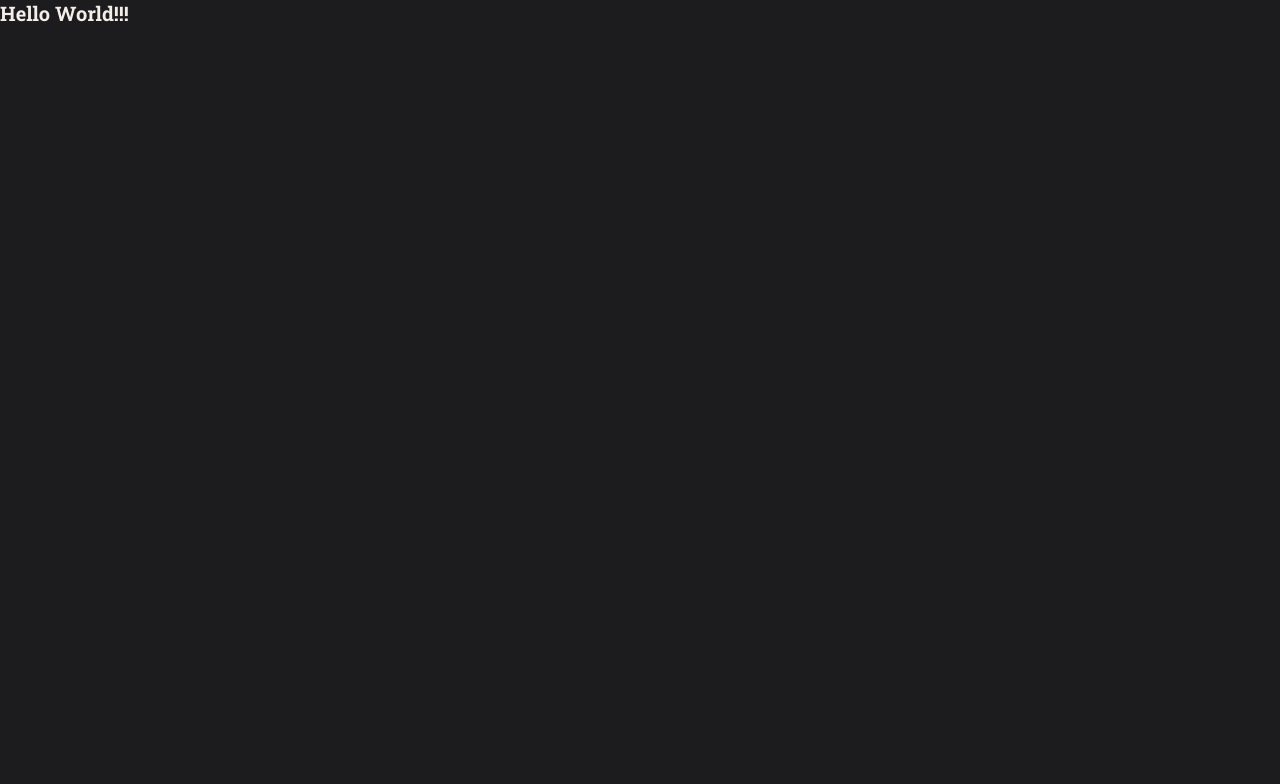
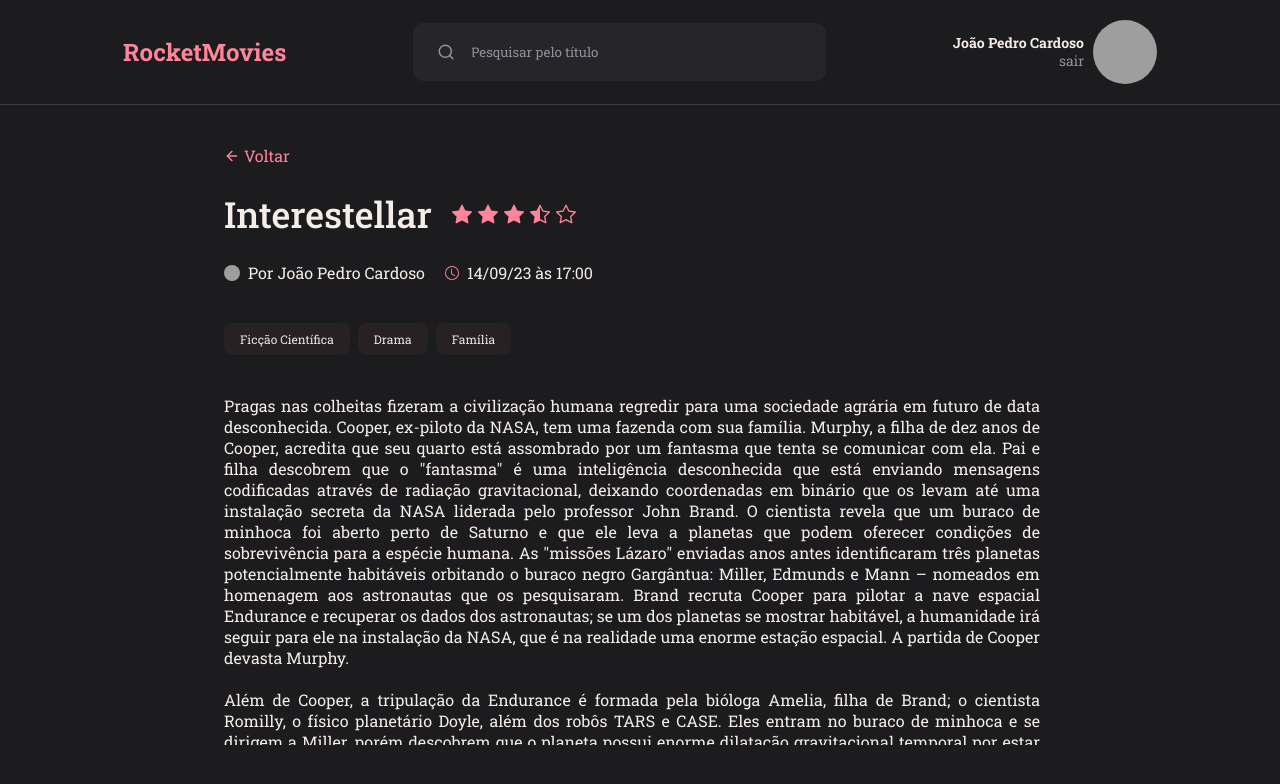
Before and after one commit to jpedr0c/rocketMovies, a React (Vite) app: page / in a window 1280 px wide. Shown: the top 784 px of the page. Built offline with nearby package versions, Linux system fonts and the light colour scheme; grey boxes are pictures that could not be loaded.

Commit message:
feat: movie preview page ready

```diff
--- a/src/main.jsx
+++ b/src/main.jsx
@@ -3,13 +3,13 @@
 import { ThemeProvider } from 'styled-components';
 import GlobalStyles from './styles/global';
 import theme from './styles/theme'
-import { Details } from './pages/Details';
+import { MoviePreview } from './pages/MoviePreview';
 
 ReactDOM.createRoot(document.getElementById('root')).render(
   <React.StrictMode>
     <ThemeProvider theme={theme}>
       <GlobalStyles />
-      <Details />
+      <MoviePreview />
     </ThemeProvider>
   </React.StrictMode>,
 )
--- a/src/pages/Details/index.jsx
+++ /dev/null
@@ -1,9 +0,0 @@
-import { Container } from './styles';
-
-export function Details() {
-  return(
-    <Container>
-      <h1>Hello World!!!</h1>
-    </Container>
-  );
-}
--- a/src/pages/Details/styles.js
+++ /dev/null
@@ -1,6 +0,0 @@
-import styled from 'styled-components';
-
-export const Container = styled.div`
-  width: 100%;
-  height: 100vh;
-`;
--- /dev/null
+++ b/src/pages/MoviePreview/index.jsx
@@ -0,0 +1,35 @@
+import { FiArrowLeft } from 'react-icons/fi';
+import { Header } from '../../components/Header';
+import { ButtonText } from '../../components/ButtonText';
+import { Tags } from '../../components/Tags';
+import { Stars } from '../../components/Stars';
+import { BsClock } from 'react-icons/bs';
+import { Container, Content, Title, Info} from './styles';
+
+export function MoviePreview() {
+  return(
+    <Container>
+      <Header />
+      <Content>
+        <ButtonText title="Voltar" icon={FiArrowLeft}/>
+        <Title>
+          <h2>Interestellar</h2>
+          <Stars grade="3.5"/>
+        </Title>
+        <Info>
+          <img src="https://github.com/jpedr0c.png" alt="Foto de usuário que criou ou editou o filme" />
+          <span>Por João Pedro Cardoso</span>
+          <BsClock/>
+          <span>14/09/23 às 17:00</span>
+        </Info>
+
+      <Tags titles={["Ficção Científica", "Drama", "Família"]}/>
+
+      <p>Pragas nas colheitas fizeram a civilização humana regredir para uma sociedade agrária em futuro de data desconhecida. Cooper, ex-piloto da NASA, tem uma fazenda com sua família. Murphy, a filha de dez anos de Cooper, acredita que seu quarto está assombrado por um fantasma que tenta se comunicar com ela. Pai e filha descobrem que o "fantasma" é uma inteligência desconhecida que está enviando mensagens codificadas através de radiação gravitacional, deixando coordenadas em binário que os levam até uma instalação secreta da NASA liderada pelo professor John Brand. O cientista revela que um buraco de minhoca foi aberto perto de Saturno e que ele leva a planetas que podem oferecer condições de sobrevivência para a espécie humana. As "missões Lázaro" enviadas anos antes identificaram três planetas potencialmente habitáveis orbitando o buraco negro Gargântua: Miller, Edmunds e Mann – nomeados em homenagem aos astronautas que os pesquisaram. Brand recruta Cooper para pilotar a nave espacial Endurance e recuperar os dados dos astronautas; se um dos planetas se mostrar habitável, a humanidade irá seguir para ele na instalação da NASA, que é na realidade uma enorme estação espacial. A partida de Cooper devasta Murphy.
+<br/><br/>
+Além de Cooper, a tripulação da Endurance é formada pela bióloga Amelia, filha de Brand; o cientista Romilly, o físico planetário Doyle, além dos robôs TARS e CASE. Eles entram no buraco de minhoca e se dirigem a Miller, porém descobrem que o planeta possui enorme dilatação gravitacional temporal por estar tão perto de Gargântua: cada hora na superfície equivale a sete anos na Terra. Eles entram em Miller e descobrem que é inóspito já que é coberto por um oceano raso e agitado por ondas enormes. Uma onda atinge a tripulação enquanto Amelia tenta recuperar os dados de Miller, matando Doyle e atrasando a partida. Ao voltarem para a Endurance, Cooper e Amelia descobrem que 23 anos se passaram.
+      </p>
+      </Content>
+    </Container>
+  );
+}
--- /dev/null
+++ b/src/pages/MoviePreview/styles.js
@@ -0,0 +1,79 @@
+import styled from 'styled-components';
+
+export const Container = styled.div`
+  width: 100%;
+  height: 100vh;
+`;
+
+export const Content = styled.div`
+  width: 65%;
+  max-height: 75vh;
+  margin: 4rem auto 0;
+  display: flex;
+  flex-direction: column;
+  align-items: flex-start;
+  overflow-y: auto;
+
+  > p {
+    text-align: justify;
+    font-size: 1.6rem;
+    font-weight: 400;
+    margin-right: 1.6rem;
+  }
+
+  &::-webkit-scrollbar {
+    background-color: none;
+    width: .6rem;
+  }
+
+  &::-webkit-scrollbar-thumb {
+    border-radius: .8rem;
+    background-color: ${({ theme }) => theme.COLORS.PINK};
+  }
+`;
+
+export const Title = styled.div`
+  display: flex;
+  align-items: center;
+  justify-content: center;
+  gap: 2rem;
+  margin: 2.4rem 0;
+
+  > h2 {
+    font-size: 3.6rem;
+    font-weight: 500;
+  }
+`;
+
+export const Info = styled.div`
+  display: flex;
+  align-items: center;
+  justify-content: center;
+  gap: .8rem;
+
+  > img {
+    width: 1.6rem;
+    height: 1.6rem;
+    border-radius: 50%;
+  }
+
+  > span {
+    margin-right: 1.2rem;
+    font-size: 1.6rem;
+    font-weight: 400;
+    text-align: justify;
+  }
+
+  > svg {
+    color: ${({ theme }) => theme.COLORS.PINK};
+    font-size: 1.4rem;
+  }
+`;
+
+export const Tags = styled.div`
+  display: flex;
+  align-items: center;
+  flex-wrap: wrap;
+  gap: .8rem;
+  margin: 4rem 0;
+`;
```
